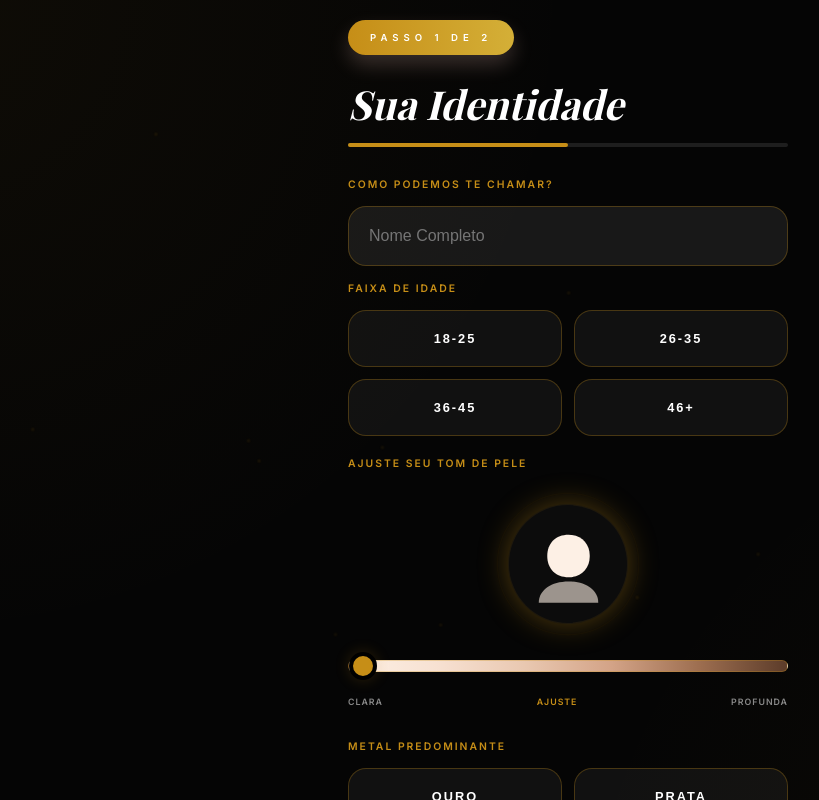
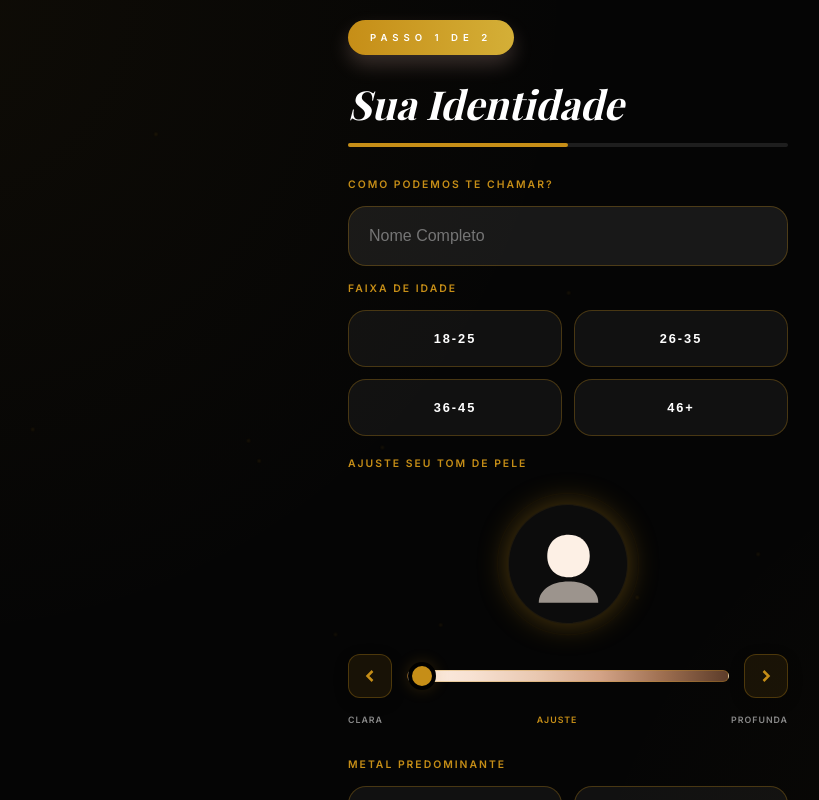
Before and after one commit to allanbbarros/Renova-Mulher, a React (Vite) app: page / in a window 1280 px wide. Both pictures are taken after a click on the button "INICIAR MAPA DE BELEZA". Shown: the top 800 px of the page, without its empty margins (72-891 px from the left). Built offline with nearby package versions, Linux system fonts and the light colour scheme; a web font is replaced by a local one.

Commit message:
Adding precision arrow buttons to calibration sliders

```diff
--- a/src/App.jsx
+++ b/src/App.jsx
@@ -123,6 +123,11 @@ const App = () => {
       }
     }
 
+    const adjustValue = (delta) => {
+      const newVal = Math.max(0, Math.min(1000, localValue + delta))
+      handleSliderChange({ target: { value: newVal } })
+    }
+
     return (
       <div className={`input-group ${showErrors && !formData[type] ? 'invalid shake' : ''}`}>
         <label className="label-futuristic">{label}</label>
@@ -132,6 +137,12 @@ const App = () => {
             {type === 'cor_cabelo' && <HairIcon color={interpolateColor(localValue)} />}
             {type === 'cor_olhos' && <EyeIcon color={interpolateColor(localValue)} />}
           </div>
+
+          <div style={{ display: 'flex', alignItems: 'center', gap: '15px' }}>
+            <button className="slider-arrow-btn" onClick={() => adjustValue(-50)}>
+              <svg viewBox="0 0 24 24" width="20" height="20" stroke="currentColor" strokeWidth="3" fill="none"><path d="m15 18-6-6 6-6"/></svg>
+            </button>
+
             <input
               type="range"
               min="0"
@@ -141,6 +152,12 @@ const App = () => {
               className={`skin-slider-track ${trackClass || ''}`}
               onInput={handleSliderChange}
             />
+
+            <button className="slider-arrow-btn" onClick={() => adjustValue(50)}>
+              <svg viewBox="0 0 24 24" width="20" height="20" stroke="currentColor" strokeWidth="3" fill="none"><path d="m9 18 6-6-6-6"/></svg>
+            </button>
+          </div>
+
           <div className="skin-slider-labels">
             <span>{options[0].label.toUpperCase()}</span>
             <span style={{ color: 'var(--primary)', fontWeight: '900' }}>{formData[type] || 'AJUSTE'}</span>
--- a/src/index.css
+++ b/src/index.css
@@ -706,3 +706,30 @@ h3 {
 .stagger-4 { animation: slideUp 0.8s cubic-bezier(0.16, 1, 0.3, 1) forwards; animation-delay: 0.4s; opacity: 0; }
 .stagger-5 { animation: slideUp 0.8s cubic-bezier(0.16, 1, 0.3, 1) forwards; animation-delay: 0.5s; opacity: 0; }
 .stagger-6 { animation: slideUp 0.8s cubic-bezier(0.16, 1, 0.3, 1) forwards; animation-delay: 0.6s; opacity: 0; }
+
+.slider-arrow-btn {
+  background: rgba(198, 142, 23, 0.1);
+  border: 1px solid rgba(198, 142, 23, 0.3);
+  color: var(--primary);
+  width: 44px;
+  height: 44px;
+  border-radius: 12px;
+  display: flex;
+  align-items: center;
+  justify-content: center;
+  cursor: pointer;
+  transition: all 0.2s;
+  flex-shrink: 0;
+  box-shadow: 0 4px 15px rgba(0,0,0,0.2);
+}
+
+.slider-arrow-btn:active {
+  transform: scale(0.9);
+  background: var(--primary);
+  color: #000;
+}
+
+.slider-arrow-btn:hover {
+  border-color: var(--primary);
+  box-shadow: 0 0 15px var(--primary-glow);
+}
```
Lines whose indentation alone changed are shown as unchanged.
